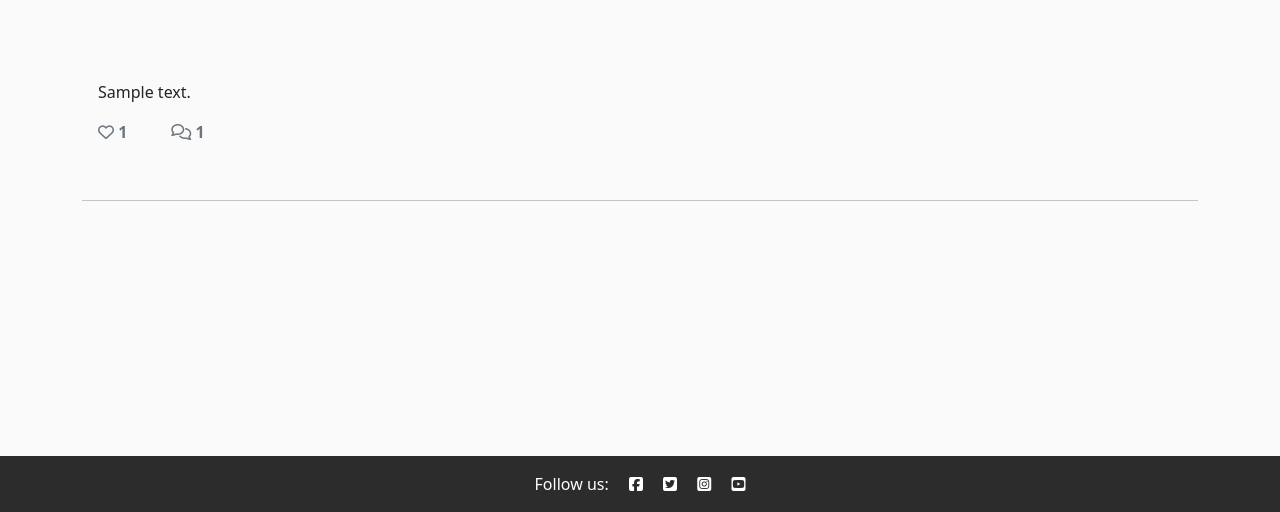
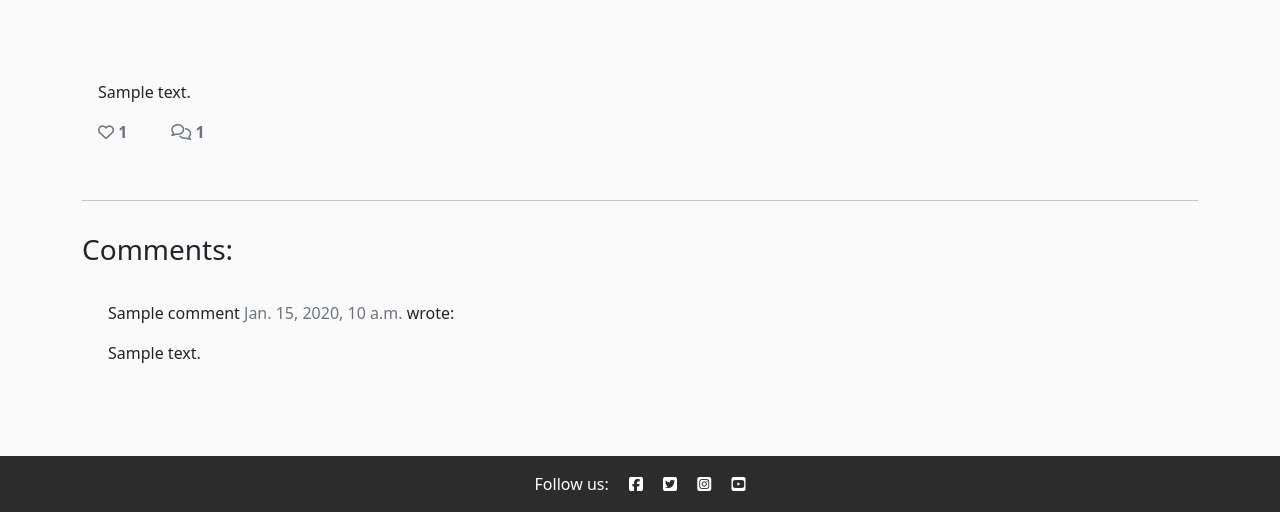
Before and after one commit to GeorgePh0/House-Blog, a Django app: a page that uses templates/post_detail.html in a window 1280 px wide. Shown: the part 288-800 px from the top of the page. Run offline with Django 3.2, Linux system fonts and the light colour scheme; tables that the repository leaves empty hold one stand-in row (values such as "Sample post"); some libraries are stand-ins or nearby versions.

Commit message:
Add comment section to post_detail.html

```diff
--- a/templates/post_detail.html
+++ b/templates/post_detail.html
@@ -45,6 +45,29 @@
             <hr>
         </div>
     </div>
+    <div class="row">
+        <div class="col-md-8 card mb-4  mt-3 ">
+            <h3>Comments:</h3>
+            <div class="card-body">
+                {% for comment in comments %}
+                <div class="comments" style="padding: 10px;">
+                    <p class="font-weight-bold">
+                        {{ comment.name }}
+                        <span class=" text-muted font-weight-normal">
+                            {{ comment.created_on }}
+                        </span> wrote:
+                    </p>
+                    {{ comment.body | linebreaks }}
+                </div>
+                {% endfor %}
+            </div>
+        </div>
+        <div class="col-md-4 card mb-4  mt-3 ">
+            <div class="card-body">
+                <!-- later -->
+            </div>
+        </div>
+    </div>
 </div>
 
 {% endblock content %}
```
